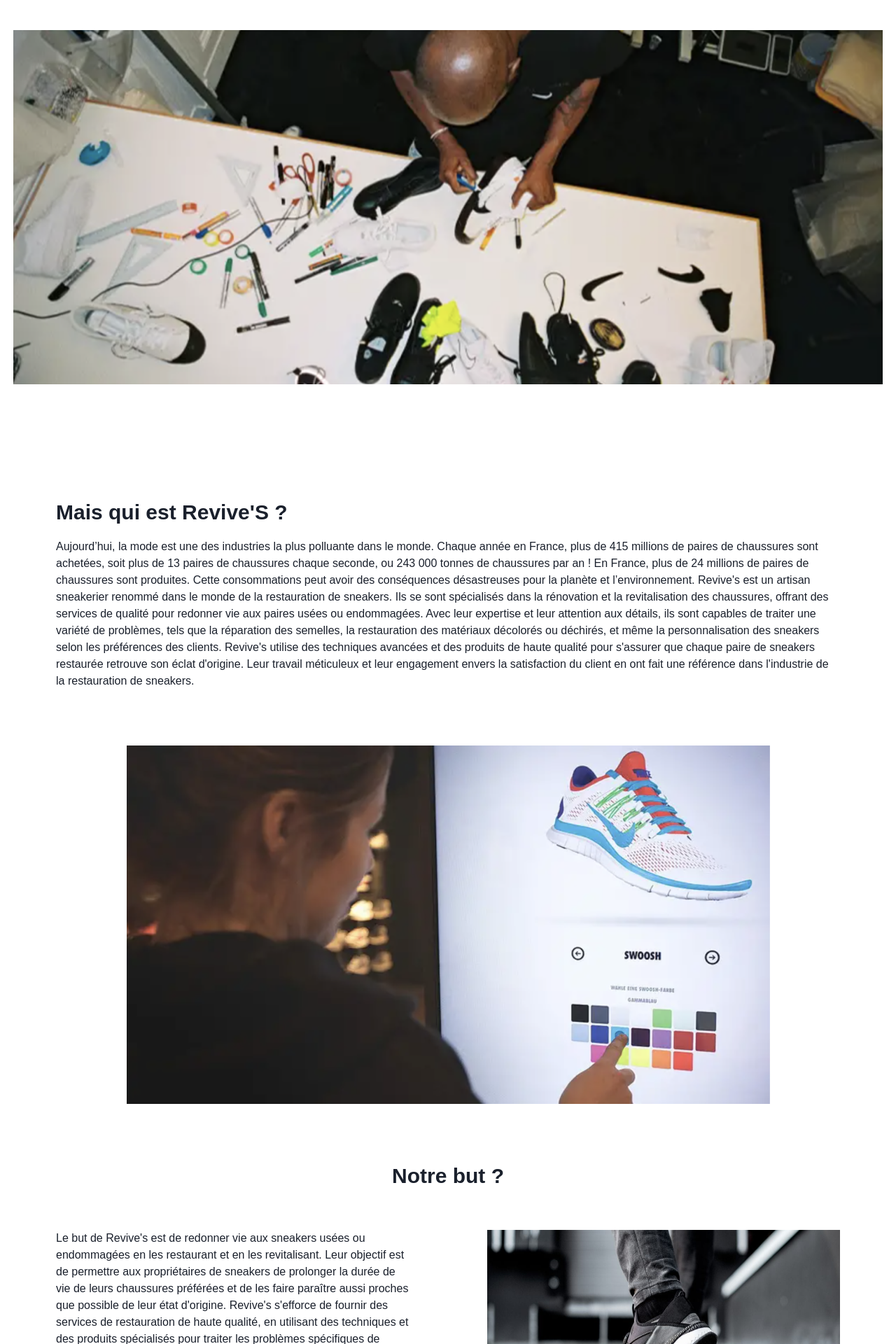
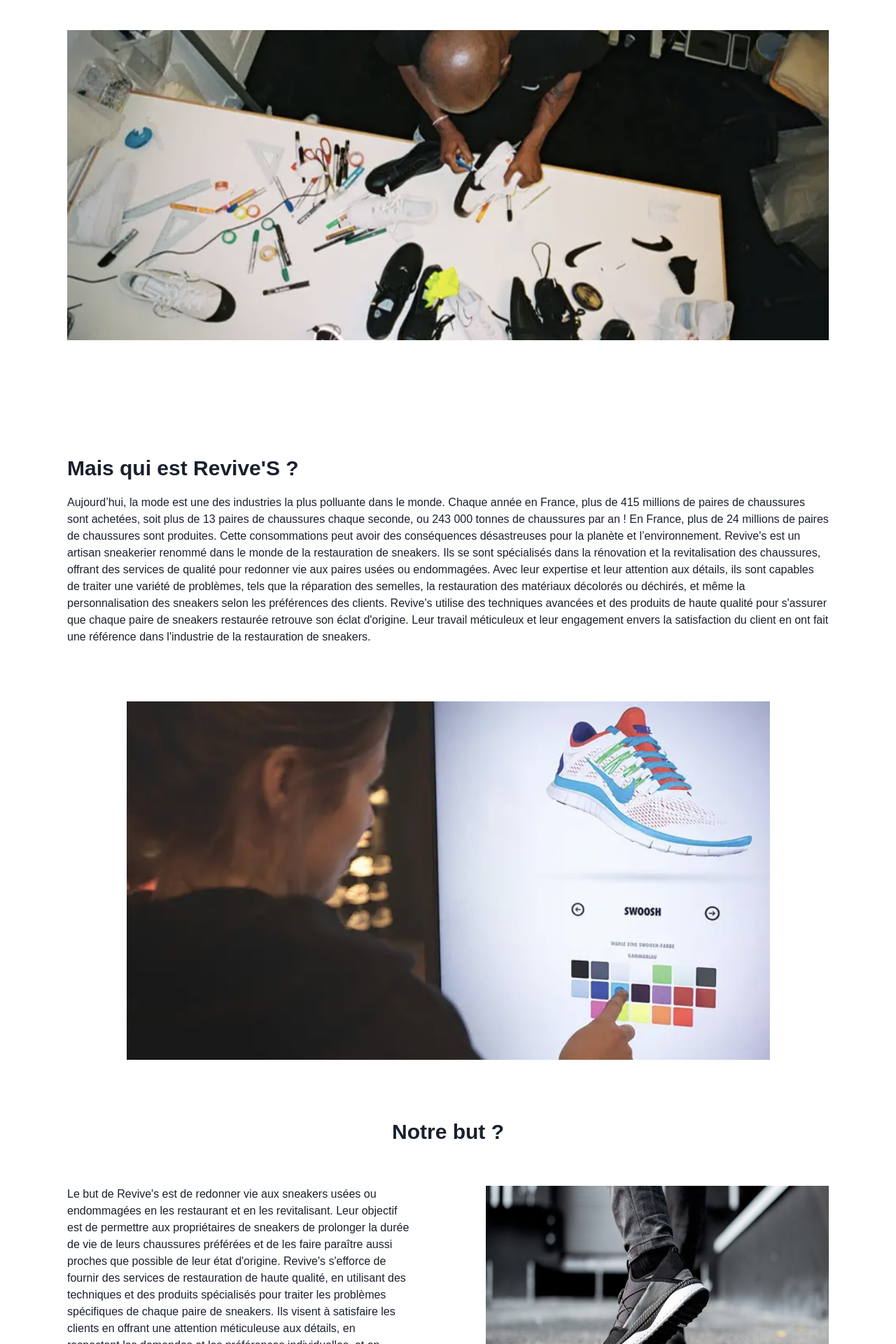
Before and after one commit to Ulysseassoo/pfe-revives-front, a React (Vite) app: page /about in a window 1280 px wide. Shown: the part 880-2800 px from the top of the page at 70% size. Built offline with nearby package versions, Linux system fonts and the light colour scheme; no server answers; a web font is replaced by a local one.

Commit message:
Fixed responsive

```diff
--- a/src/components/About/Goal.tsx
+++ b/src/components/About/Goal.tsx
@@ -1,33 +1,25 @@
-import { Box, Flex, Image, Text } from "@chakra-ui/react";
+import { Box, Flex, Image, Text } from "@chakra-ui/react"
 
-import GoalBackground from '@assets/About/goal-background.png'
+import GoalBackground from "@assets/About/goal-background.png"
+import { PADDING_DESKTOP, PADDING_IPAD } from "@theme/theme"
 
 const Goal = () => {
 	return (
-        <Box
-            paddingX={20}
-        >
-            <Text
-                fontWeight='bold'
-                fontSize={30}
-                marginBottom={55}
-                textAlign='center'
-            >
+		<Box paddingX={{ lg: PADDING_DESKTOP, base: PADDING_IPAD }}>
+			<Text fontWeight="bold" fontSize={30} marginBottom={55} textAlign="center">
 				Notre but ?
 			</Text>
-            <Flex
-                justifyContent='space-between'
-            >
-                <Text
-                    w='45%'
-                >
-                    Le but de Revive's est de redonner vie aux sneakers usées ou endommagées en les restaurant et en les revitalisant. Leur objectif est de permettre aux propriétaires de sneakers de prolonger la durée de vie de leurs chaussures préférées et de les faire paraître aussi proches que possible de leur état d'origine. Revive's s'efforce de fournir des services de restauration de haute qualité, en utilisant des techniques et des produits spécialisés pour traiter les problèmes spécifiques de chaque paire de sneakers. Ils visent à satisfaire les clients en offrant une attention méticuleuse aux détails, en respectant les demandes et les préférences individuelles, et en veillant à ce que les sneakers restaurées soient impeccables et prêtes à être portées à nouveau. Leur but ultime est de raviver l'amour et l'attachement que les propriétaires ont pour leurs sneakers, tout en préservant leur valeur esthétique et sentimentale.
+			<Flex justifyContent="space-between" flexDir={{ lg: "row", base: "column" }} gap={{ lg: "0", base: 10 }}>
+				<Text w={{ lg: "45%", base: "full" }}>
+					Le but de Revive's est de redonner vie aux sneakers usées ou endommagées en les restaurant et en les revitalisant. Leur objectif est de
+					permettre aux propriétaires de sneakers de prolonger la durée de vie de leurs chaussures préférées et de les faire paraître aussi proches
+					que possible de leur état d'origine. Revive's s'efforce de fournir des services de restauration de haute qualité, en utilisant des
+					techniques et des produits spécialisés pour traiter les problèmes spécifiques de chaque paire de sneakers. Ils visent à satisfaire les
+					clients en offrant une attention méticuleuse aux détails, en respectant les demandes et les préférences individuelles, et en veillant à ce
+					que les sneakers restaurées soient impeccables et prêtes à être portées à nouveau. Leur but ultime est de raviver l'amour et l'attachement
+					que les propriétaires ont pour leurs sneakers, tout en préservant leur valeur esthétique et sentimentale.
 				</Text>
-                <Image
-                    w='45%'
-                    src={GoalBackground}
-                    alt='shoe on the ground, all grey'
-                />
+				<Image w={{ lg: "45%", base: "full" }} src={GoalBackground} alt="shoe on the ground, all grey" />
 			</Flex>
 		</Box>
 	)
--- a/src/components/About/WhoWeAre.tsx
+++ b/src/components/About/WhoWeAre.tsx
@@ -1,56 +1,41 @@
-import { Box, Flex, Image, Text } from "@chakra-ui/react";
+import { Box, Flex, Image, Text } from "@chakra-ui/react"
 
-import ReviveAboutPartBackground from '@assets/About/revive-about-part1-background.png'
-import ReviveAboutWhoBackground from '@assets/About/revive-about-who-background.png'
+import ReviveAboutPartBackground from "@assets/About/revive-about-part1-background.png"
+import ReviveAboutWhoBackground from "@assets/About/revive-about-who-background.png"
 
-import TitleWithLogoBackground from '@components/Common/TitleWithLogoBackground'
+import TitleWithLogoBackground from "@components/Common/TitleWithLogoBackground"
+import { PADDING_DESKTOP, PADDING_IPAD } from "@theme/theme"
 
 const WhoWeAre = () => {
 	return (
 		<Box>
-
-            <Box
-                paddingX={50}
-            >
-                <TitleWithLogoBackground title='QUI SOMMES NOUS ?' subtitle='DÉBUT' />
+			<Box paddingX={50}>
+				<TitleWithLogoBackground title="QUI SOMMES NOUS ?" subtitle="DÉBUT" />
 			</Box>
 
-            <Flex
-                justifyContent='center'
-            >
-                <Image
-                    src={ReviveAboutPartBackground}
-                    paddingX={19}
-                    marginY={20}
-                />
+			<Flex justifyContent="center">
+				<Image src={ReviveAboutPartBackground} paddingX={{ lg: PADDING_DESKTOP, base: PADDING_IPAD }} marginY={20} />
 			</Flex>
 
-            <Flex
-                marginY={20}
-                paddingX={20}
-                gap={20}
-                flexDirection='column'
-                alignItems='center'
-                textAlign='left'
-            >
+			<Flex marginY={20} paddingX={{ lg: PADDING_DESKTOP, base: PADDING_IPAD }} gap={20} flexDirection="column" alignItems="center" textAlign="left">
 				<Box>
-                    <Text
-                        fontWeight='bold'
-                        fontSize={30}
-                        marginBottom={15}
-                    >
+					<Text fontWeight="bold" fontSize={{ lg: 30, base: 24 }} marginBottom={15}>
 						Mais qui est Revive'S ?
 					</Text>
 					<Text>
-                        Aujourd’hui, la mode est une des industries la plus polluante dans le monde. Chaque année en France, plus de 415 millions de paires de chaussures sont achetées, soit plus de 13 paires de chaussures chaque seconde, ou 243 000 tonnes de chaussures par an !
-                        En France, plus de 24 millions de paires de chaussures sont produites.
-                        Cette consommations peut avoir des conséquences désastreuses pour la planète et l’environnement.
-                        Revive's est un artisan sneakerier renommé dans le monde de la restauration de sneakers. Ils se sont spécialisés dans la rénovation et la revitalisation des chaussures, offrant des services de qualité pour redonner vie aux paires usées ou endommagées. Avec leur expertise et leur attention aux détails, ils sont capables de traiter une variété de problèmes, tels que la réparation des semelles, la restauration des matériaux décolorés ou déchirés, et même la personnalisation des sneakers selon les préférences des clients. Revive's utilise des techniques avancées et des produits de haute qualité pour s'assurer que chaque paire de sneakers restaurée retrouve son éclat d'origine. Leur travail méticuleux et leur engagement envers la satisfaction du client en ont fait une référence dans l'industrie de la restauration de sneakers.
+						Aujourd’hui, la mode est une des industries la plus polluante dans le monde. Chaque année en France, plus de 415 millions de paires de
+						chaussures sont achetées, soit plus de 13 paires de chaussures chaque seconde, ou 243 000 tonnes de chaussures par an ! En France, plus de
+						24 millions de paires de chaussures sont produites. Cette consommations peut avoir des conséquences désastreuses pour la planète et
+						l’environnement. Revive's est un artisan sneakerier renommé dans le monde de la restauration de sneakers. Ils se sont spécialisés dans la
+						rénovation et la revitalisation des chaussures, offrant des services de qualité pour redonner vie aux paires usées ou endommagées. Avec
+						leur expertise et leur attention aux détails, ils sont capables de traiter une variété de problèmes, tels que la réparation des semelles,
+						la restauration des matériaux décolorés ou déchirés, et même la personnalisation des sneakers selon les préférences des clients. Revive's
+						utilise des techniques avancées et des produits de haute qualité pour s'assurer que chaque paire de sneakers restaurée retrouve son éclat
+						d'origine. Leur travail méticuleux et leur engagement envers la satisfaction du client en ont fait une référence dans l'industrie de la
+						restauration de sneakers.
 					</Text>
 				</Box>
-                <Box
-                    objectFit='contain'
-                >
+				<Box objectFit="contain">
 					<Image src={ReviveAboutWhoBackground} />
 				</Box>
 			</Flex>
--- a/src/pages/About/index.tsx
+++ b/src/pages/About/index.tsx
@@ -1,11 +1,12 @@
-import { Box } from "@chakra-ui/react";
+import { Box } from "@chakra-ui/react"
 
-import Goal from "@components/About/Goal";
-import Header from "@components/About/Header";
-import WhoWeAre from "@components/About/WhoWeAre";
-import Accessories from "@components/About/Accessories";
-import Footer from "@components/Footer";
-import SneakerFooter from "@components/Sneakers/SneakerFooter";
+import Goal from "@components/About/Goal"
+import Header from "@components/About/Header"
+import WhoWeAre from "@components/About/WhoWeAre"
+import Accessories from "@components/About/Accessories"
+import Footer from "@components/Footer"
+import SneakerFooter from "@components/Sneakers/SneakerFooter"
+import Newsletter from "@components/Home/Newsletter"
 
 const About = () => {
 	return (
@@ -14,14 +15,12 @@ const About = () => {
 			<WhoWeAre />
 			<Goal />
 			<Accessories />
-			<Box
-				marginY={55}
-			>
-				<SneakerFooter />
+			<Box marginY={55}>
+				<Newsletter />
 			</Box>
 			<Footer />
 		</Box>
-	);
-};
+	)
+}
 
-export default About;
+export default About
```
Also changed, not shown: src/components/About/Accessories.tsx (+23 -53 lines). Lines whose indentation alone changed are shown as unchanged.
